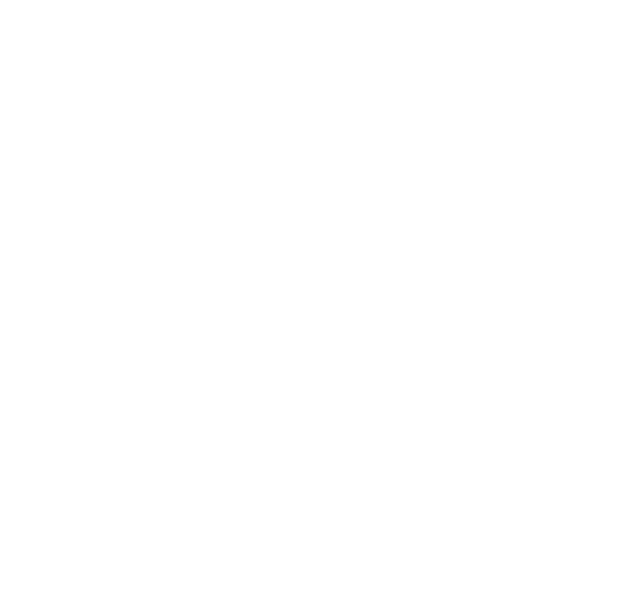
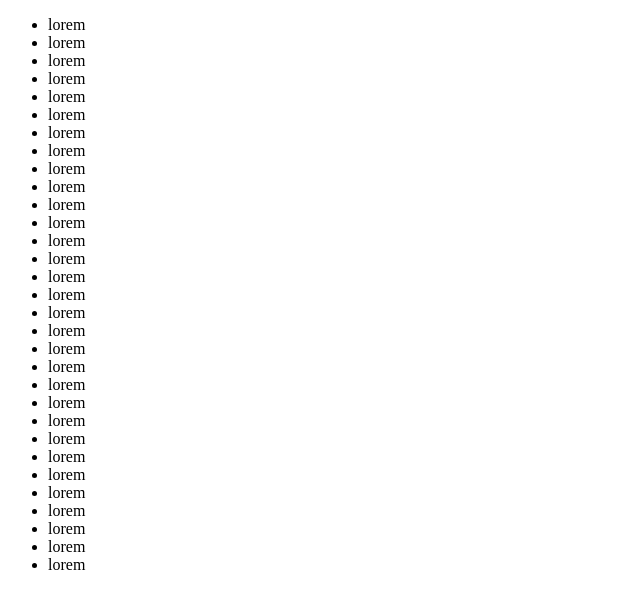
Before and after one commit to AndreaBottini/ajax-ex-calendar, a plain HTML site: page index.html in a window 1280 px wide. Shown: the whole page, without its empty margins (0-640 px from the left). Drawn offline with nearby package versions, Linux system fonts and the light colour scheme.

Commit message:
Impostazione esercizio

```diff
--- a/index.html
+++ b/index.html
@@ -15,6 +15,41 @@
   <title>Calendar</title>
 </head>
 <body>
+  <div class="calendar">
+    <ul>
+      <li>lorem</li>
+      <li>lorem</li>
+      <li>lorem</li>
+      <li>lorem</li>
+      <li>lorem</li>
+      <li>lorem</li>
+      <li>lorem</li>
+      <li>lorem</li>
+      <li>lorem</li>
+      <li>lorem</li>
+      <li>lorem</li>
+      <li>lorem</li>
+      <li>lorem</li>
+      <li>lorem</li>
+      <li>lorem</li>
+      <li>lorem</li>
+      <li>lorem</li>
+      <li>lorem</li>
+      <li>lorem</li>
+      <li>lorem</li>
+      <li>lorem</li>
+      <li>lorem</li>
+      <li>lorem</li>
+      <li>lorem</li>
+      <li>lorem</li>
+      <li>lorem</li>
+      <li>lorem</li>
+      <li>lorem</li>
+      <li>lorem</li>
+      <li>lorem</li>
+      <li>lorem</li>
+    </ul>
+  </div>
   <script src="js/script.js" charset="utf-8"></script>
 </body>
 </html>
--- a/js/script.js
+++ b/js/script.js
@@ -1 +1,11 @@
-alert('funziona?')
+// Creare un calendario dinamico con le festività. Partiamo dal gennaio 2018 dando la possibilità di cambiare mese, gestendo il caso in cui l’API non possa ritornare festività. Il calendario partirà da gennaio 2018 e si concluderà a dicembre 2018 (unici dati disponibili sull’API).
+//
+// Ogni volta che cambio mese dovrò:
+// 1. Controllare se il mese è valido (per ovviare al problema che l’API non carichi holiday non del 2018)
+// 2. Controllare quanti giorni ha il mese scelto formando così una lista
+// 3. Chiedere all’api quali sono le festività per il mese scelto
+// 4. Evidenziare le festività nella lista
+$(document).ready(function() {
+  var mese = moment().month()
+  console.log(mese);
+});
```
